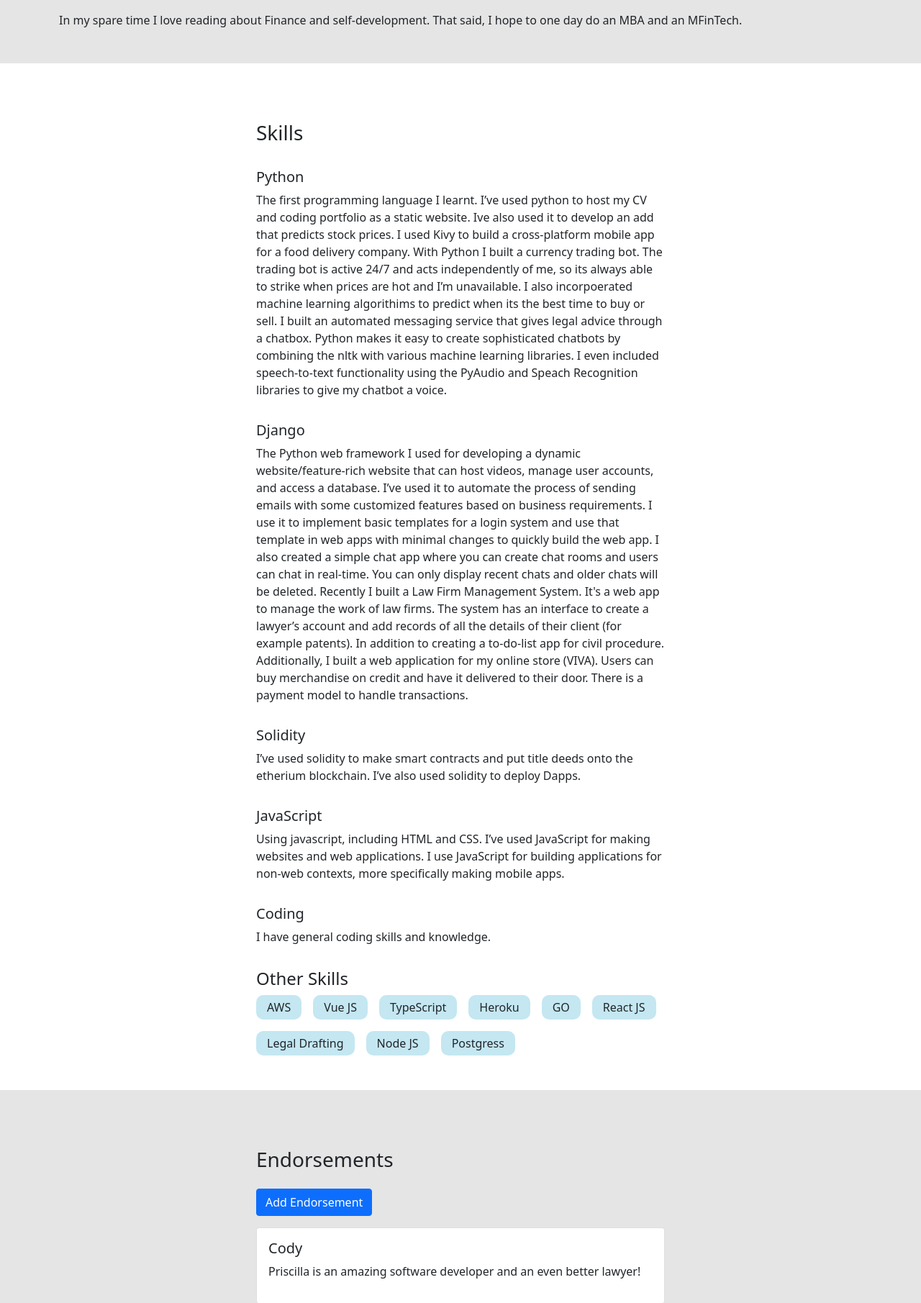
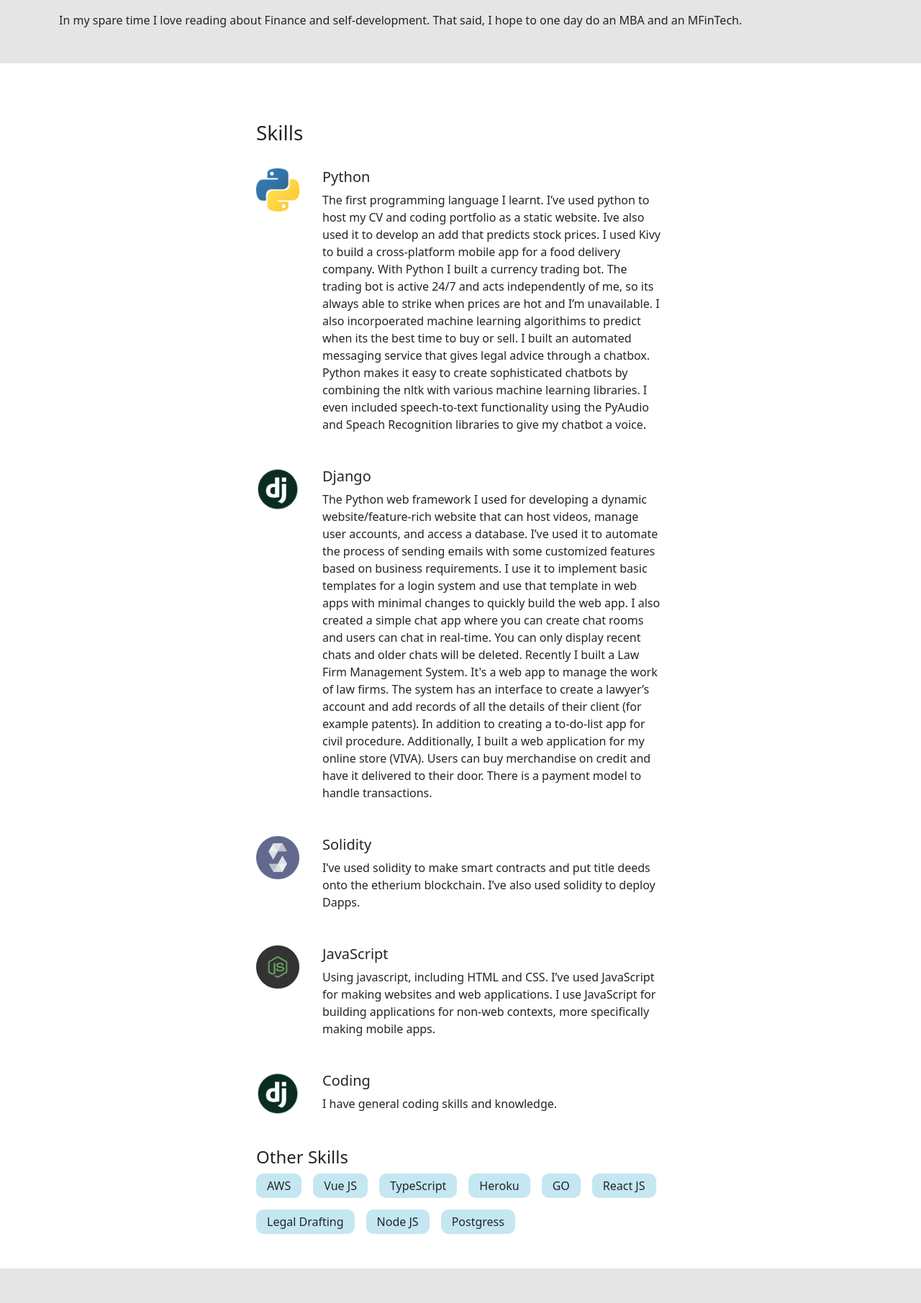
Before and after one commit to Lawyer-Who-Codes/portfolio-live, a Django app: page / in a window 1280 px wide; the page is wider, and only the part inside the window is pictured. Shown: the part 2173-3984 px from the top of that part at 72% size. Run offline with Django 3.2, Linux system fonts and the light colour scheme; data comes from the database, SQL or seed files in the repository; both versions use the stored data as it was after the commit; some libraries are stand-ins or nearby versions.

Commit message:
Added Skills

```diff
--- a/base/models.py
+++ b/base/models.py
@@ -30,6 +30,7 @@ class Comment(models.Model):
 class Skill(models.Model):
     title = models.CharField(max_length=200)
     body = models.TextField(null=True, blank=True)
+    logo = models.ImageField(null=True, default="django.png")
     created = models.DateTimeField(auto_now_add=True)
     id = models.UUIDField(default=uuid.uuid4, unique=True,
                           primary_key=True, editable=False)
--- a/base/templates/base/home.html
+++ b/base/templates/base/home.html
@@ -57,8 +57,14 @@
 
         {% for skill in detailedSkills %}
         <div class="skill--wrapper">
+            {% if skill.logo %}
+            <img class="skill--logo" src="{{skill.logo.url}}">
+            {% endif %}
+            <div>
                 <h5>{{skill.title}}</h5>
                 <p>{{skill.body}}</p>
+            </div>
+
             </div>
             {% endfor %}
 
--- a/base/templates/base/inbox.html
+++ b/base/templates/base/inbox.html
@@ -7,7 +7,7 @@
     <h3>My Messages</h3>
     <h5>Unread Messages ({{unreadCount}})</h5>
 
-    <table class="table">
+    <table class="table table-dark table-striped">
         <thead>
             <tr>
                 <th>Sender</th>
--- a/static/styles/main.css
+++ b/static/styles/main.css
@@ -126,6 +126,14 @@ body{
 .skill--wrapper{
     margin-top: 2em;
     margin-bottom: 2em;
+    display: flex;
+    gap: 2em;
+    align-items: top;
+}
+
+.skill--logo{
+    height: 60px;
+    width: 60px;
 }
 
 .other--skills--wrapper{
@@ -174,4 +182,13 @@ body{
     .skills--container{
         width: 100%;
     }
+
 }
+
+@media (max-width:400px){
+
+
+    .skill--wrapper{
+        flex-flow: column;
+    }
+}
```
Also changed, not shown: base/migrations/0014_skill_logo.py (added), base/migrations/0015_alter_skill_logo.py (added), db.sqlite3, static/images/django.png (added), static/images/javascript.jpg (added), static/images/javascript_hrJXOQH.jpg (added), static/images/javascript_tvV4ziN.jpg (added), static/images/python.jpg (added), static/images/python.png (added), static/images/python_QcfrzzH.jpg (added), static/images/solidity.png (added), static/images/solidity_Kr18l2S.png (added). Lines whose indentation alone changed are shown as unchanged.
